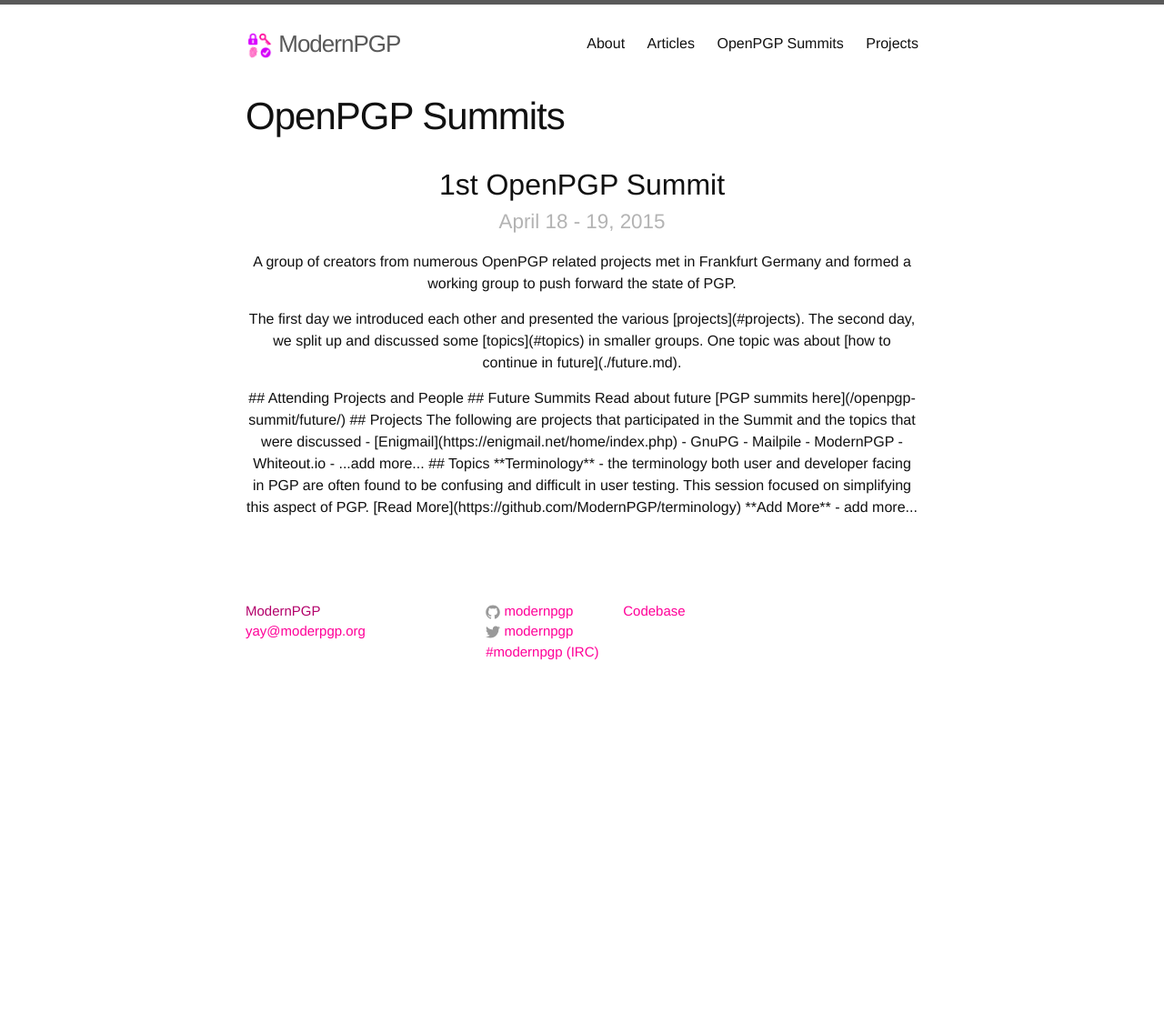
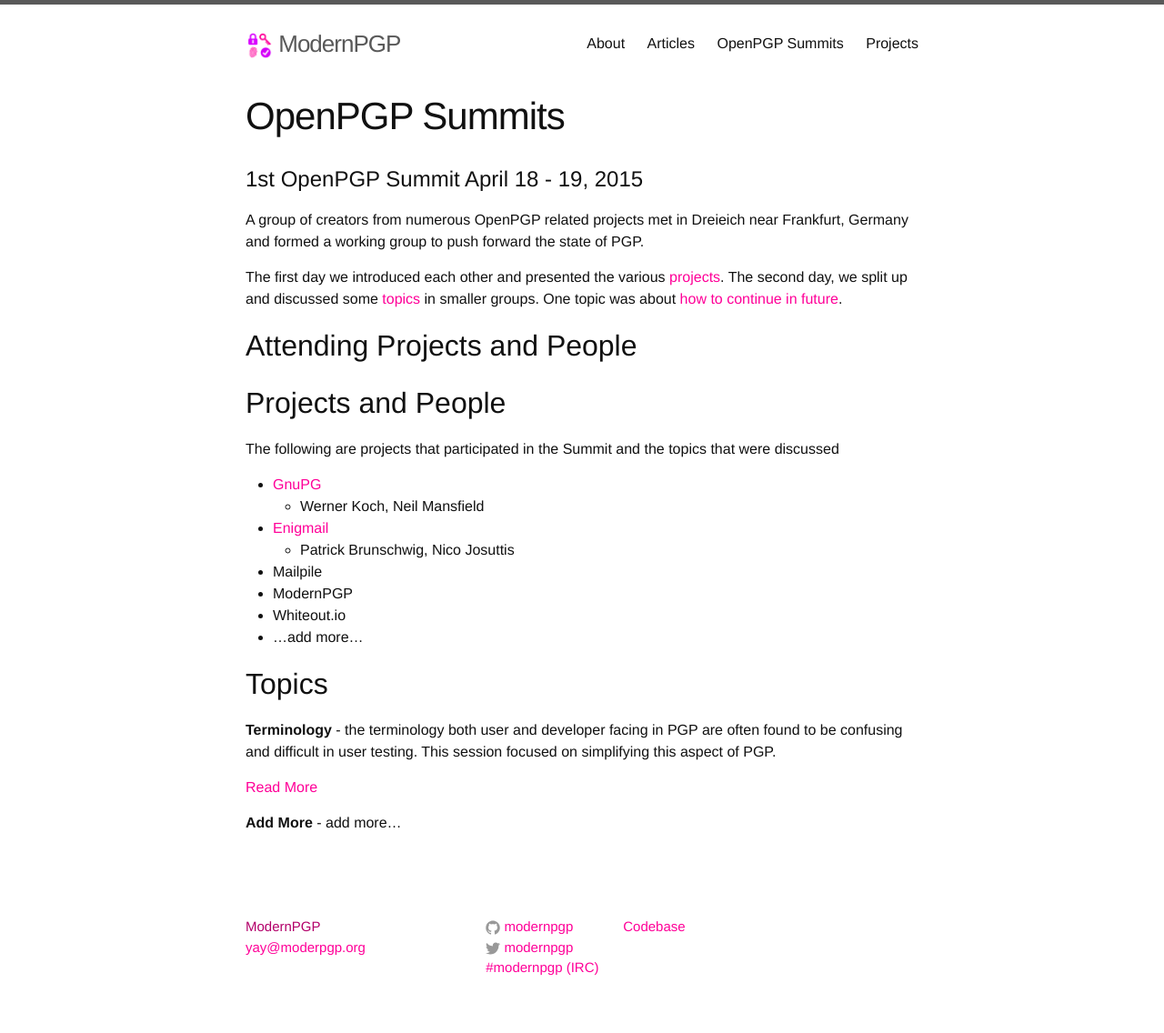
Before and after one commit to ModernPGP/modernpgp.github.io, a Jekyll site: the page built from openpgp-summit/index.md, in a window 1280 px wide. Shown: the whole page at 91% size. Built offline with Jekyll 4.4.1, drawn with Linux system fonts in a browser that asks for light colours; before the commit the page ends 900 px from its top, so only the background shows below that.

Commit message:
Update index.md

```diff
--- a/openpgp-summit/index.md
+++ b/openpgp-summit/index.md
@@ -6,32 +6,28 @@
 type: page
 ---
 
-<div class="home">
+# 1st OpenPGP Summit April 18 - 19, 2015
 
-<div class="text-center">
-    <h2>1st OpenPGP Summit <small class="text-detail">April 18 - 19, 2015</small></h2>
-    <p>A group of creators from numerous OpenPGP related projects met in Frankfurt Germany
-       and formed a working group to push forward the state of PGP.</p>
-    <p>The first day we introduced each other and presented the various [projects](#projects).
-       The second day, we split up and discussed some [topics](#topics) in smaller groups.
-       One topic was about [how to continue in future](./future.md).
-       </p>
+A group of creators from numerous OpenPGP related projects met in Dreieich near Frankfurt, Germany
+and formed a working group to push forward the state of PGP.
+
+The first day we introduced each other and presented the various [projects](#projects-amd-people).
+The second day, we split up and discussed some [topics](#topics) in smaller groups.
+One topic was about [how to continue in future](./future.md).
 
 
 ## Attending Projects and People
 
 
 
-## Future Summits
-
-Read about future [PGP summits here](/openpgp-summit/future/)
-
-## Projects
+## Projects and People
 
 The following are projects that participated in the Summit and the topics that were discussed
 
+- [GnuPG](https://www.gnupg.org/)
+  - Werner Koch, Neil Mansfield
 - [Enigmail](https://enigmail.net/home/index.php)
-- GnuPG
+  - Patrick Brunschwig, Nico Josuttis
 - Mailpile
 - ModernPGP
 - Whiteout.io
```
